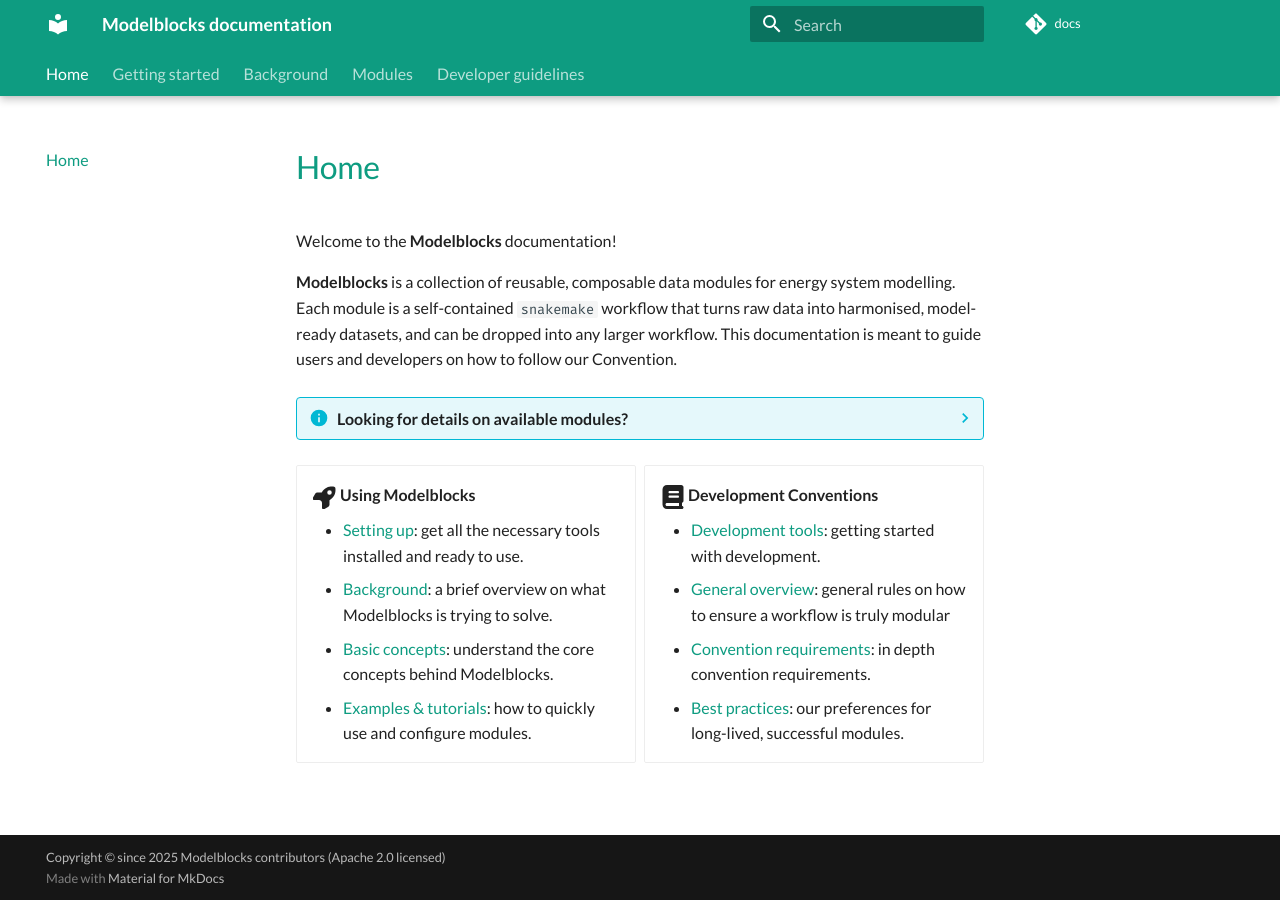
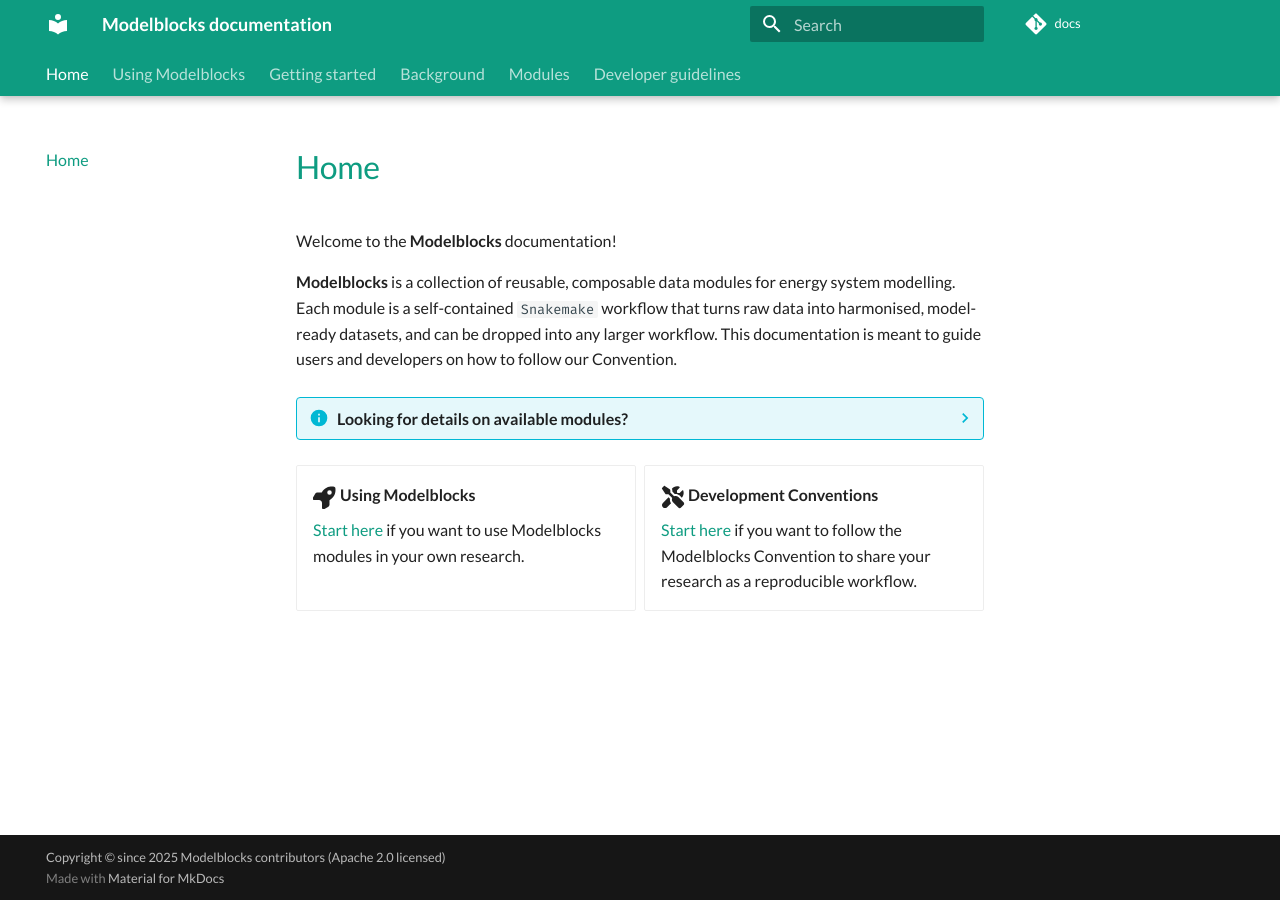
Before and after one commit to modelblocks-org/docs, an MkDocs documentation site: the page built from docs/index.md, in a window 1280 px wide. Built offline with MkDocs 1.6.1 and Material for MkDocs 9.7.7, drawn with Linux system fonts in a browser that asks for light colours; comment, search, counter and statistics services are not loaded.

Commit message:
Add user setup

```diff
--- a/docs/css/extra.css
+++ b/docs/css/extra.css
@@ -57,3 +57,14 @@
     margin-bottom: 0;
     margin-top: 0;
 }
+
+/* Make card links cover the entire grid card. */
+.md-typeset .grid.cards > ul > li {
+    position: relative;
+}
+
+.md-typeset .grid.cards a.card-link::after {
+    position: absolute;
+    inset: 0;
+    content: "";
+}
--- a/docs/index.md
+++ b/docs/index.md
@@ -4,7 +4,7 @@
 Welcome to the **Modelblocks** documentation!
 
 **Modelblocks** is a collection of reusable, composable data modules for energy system modelling.
-Each module is a self-contained `snakemake` workflow that turns raw data into harmonised, model-ready datasets, and can be dropped into any larger workflow.
+Each module is a self-contained `Snakemake` workflow that turns raw data into harmonised, model-ready datasets, and can be dropped into any larger workflow.
 This documentation is meant to guide users and developers on how to follow our Convention.
 
 ??? info "Looking for details on available modules?"
@@ -16,16 +16,10 @@ This documentation is meant to guide users and developers on how to follow our C
 
 -   :fontawesome-solid-rocket:{ .lg .middle } __Using Modelblocks__
 
-    * [Setting up](user/setup.md): get all the necessary tools installed and ready to use.
-    * [Background](user/background.md): a brief overview on what Modelblocks is trying to solve.
-    * [Basic concepts](user/concepts.md): understand the core concepts behind Modelblocks.
-    * [Examples & tutorials](user/examples.md): how to quickly use and configure modules.
+    [Start here](./user/index.md) if you want to use Modelblocks modules in your own research.
 
--   :fontawesome-solid-book:{ .lg .middle } __Development Conventions__
+-   :fontawesome-solid-screwdriver-wrench:{ .lg .middle } __Development Conventions__
 
-    * [Development tools](developer/setup.md): getting started with development.
-    * [General overview](developer/overview.md): general rules on how to ensure a workflow is truly modular
-    * [Convention requirements](developer/convention.md): in depth convention requirements.
-    * [Best practices](developer/index.md): our preferences for long-lived, successful modules.
+    [Start here](./user/index.md) if you want to follow the Modelblocks Convention to share your research as a reproducible workflow.
 
 </div>
--- a/mkdocs.yaml
+++ b/mkdocs.yaml
@@ -115,6 +115,9 @@ plugins:
   - search
 nav:
   - Home: index.md
+  - Using Modelblocks:
+    - user/index.md
+    - user/setup.md
   - Getting started:
     - getting_started/installation.md
   - Background:
```
Also changed, not shown: docs/Background/our_framework.md (+1 -1 lines), docs/developing/index.md (added, +15 -0 lines), docs/user/index.md (added, +24 -0 lines), docs/user/setup.md (added, +55 -0 lines).
